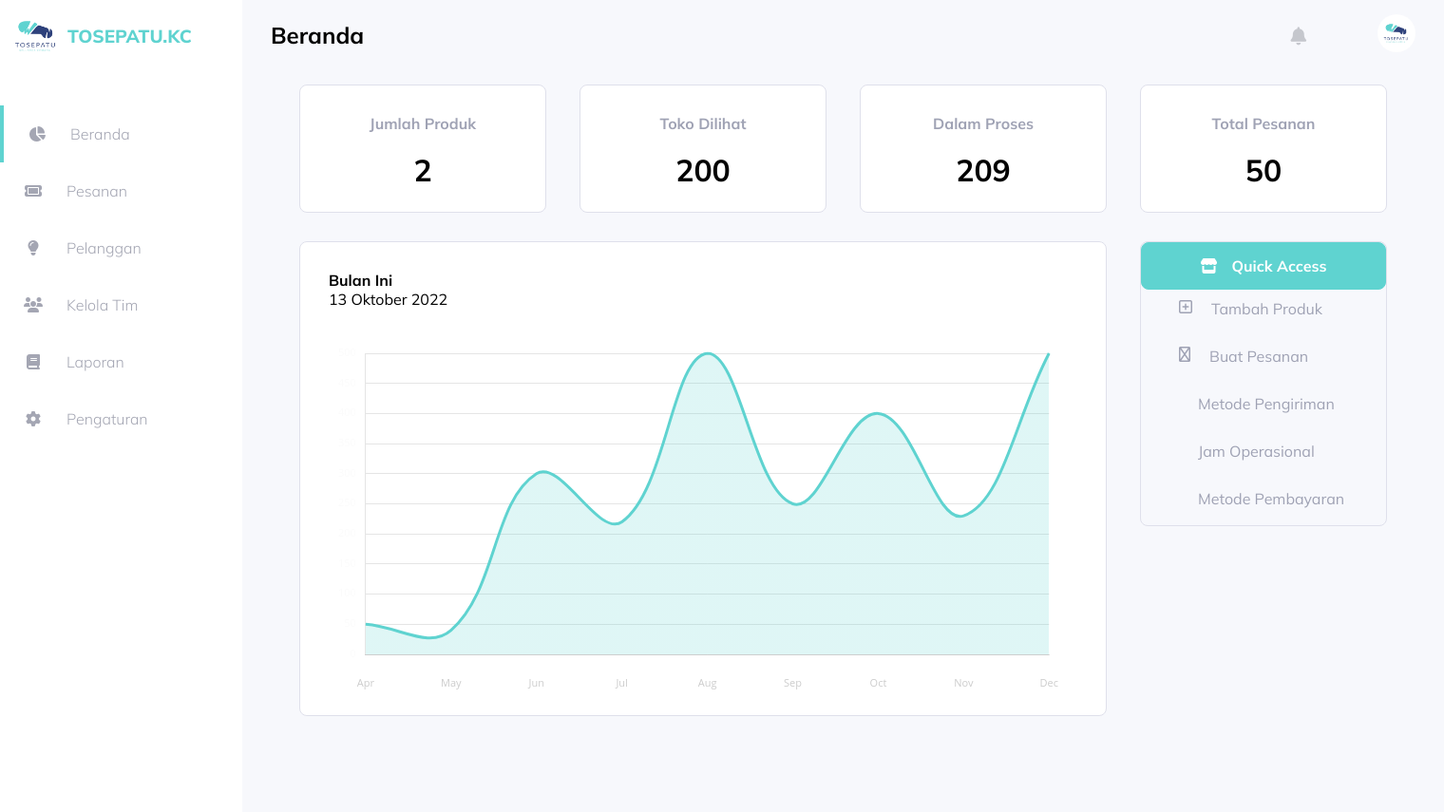
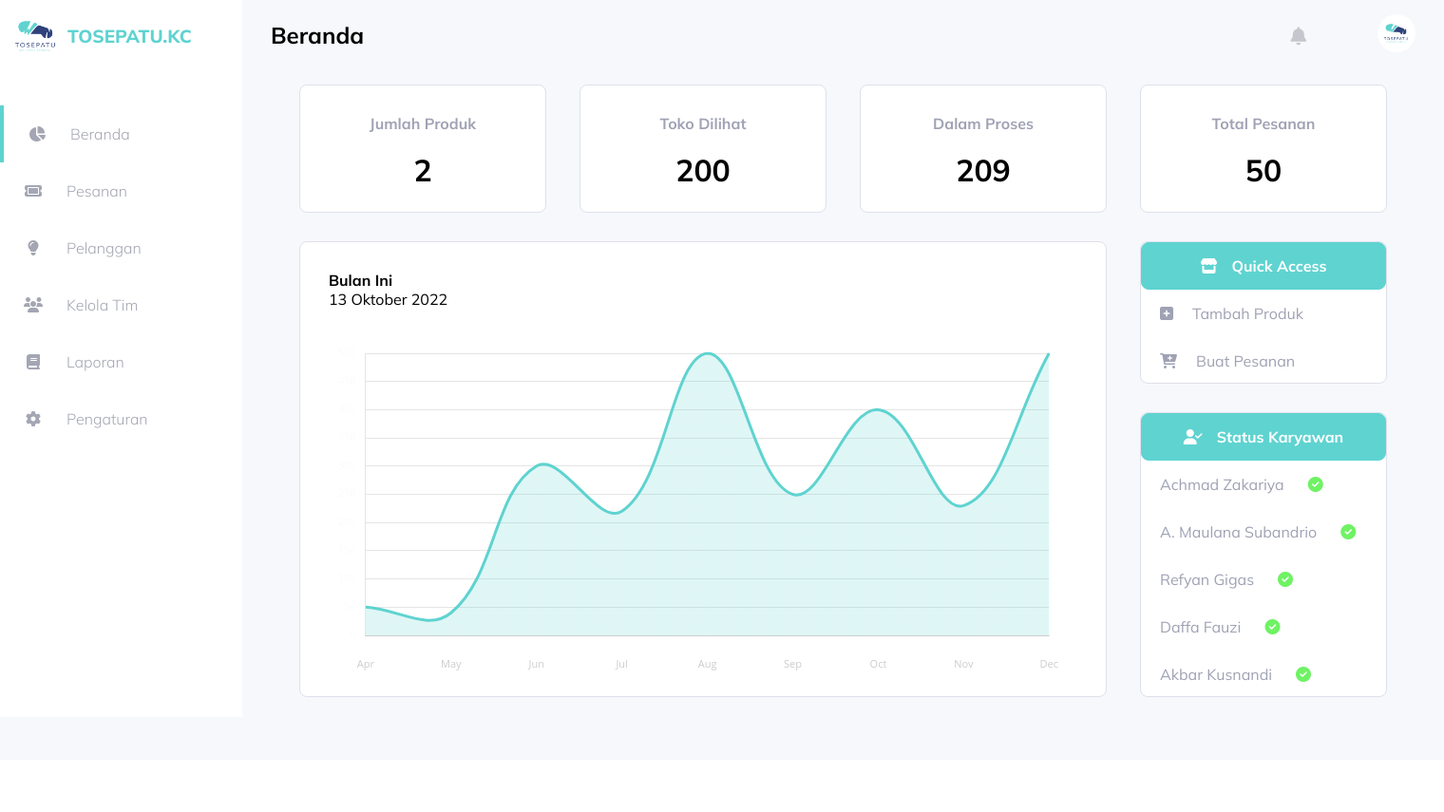
Before and after one commit to Aryaaazrr/tosepatu, a PHP site: page /page/dashboard.php in a window 1520 px wide. Shown: the whole page at 95% size. After the commit the page ends 734 px from the top, so only its background shows below. Run offline with PHP 8.4, Linux system fonts and the light colour scheme; the visitor is signed in with stand-in values (Sample User, id 1); data that the repository does not hold is empty; some libraries are stand-ins or nearby versions.

Commit message:
mengupdate page.css dan dashboard.php

```diff
--- a/asset/css/page.css
+++ b/asset/css/page.css
@@ -23,7 +23,7 @@ body {
 #menu {
     background: #fff;
     width: 255px;
-    height: 855px;
+    height: 755px;
 }
 
 #menu .logo {
@@ -214,30 +214,31 @@ body {
 #interface .content-data .chart {
     background: #fff;
     width: 850px;
-    height: 500px;
+    height: 480px;
     padding: 30px 30px;
     margin-left: 30px;
     margin-top: 30px;
-    margin-bottom: 50px;
+    /* margin-bottom: 30px; */
     border: 1px solid #DFE0EB;
     border-radius: 8px;
 }
 
 #interface .content-data .chart .cont-chart {
-    height: 400px;
+    height: 380px;
     margin-top: 1.6rem;
 }
 
-#interface .content-data .quick-access {
+#interface .content-data .content-right .quick-access {
     width: 260px;
-    height: 300px;
+    height: 150px;
     margin-top: 30px;
     margin-left: 35px;
     border: 1px solid #DFE0EB;
     border-radius: 8px;
+    background-color: #fff;
 }
 
-#interface .content-data .quick-access .tittle-quick {
+#interface .content-data .content-right .quick-access .tittle-quick {
     height: 50px;
     background: var(--hover);
     border: 1px solid #DFE0EB;
@@ -249,36 +250,112 @@ body {
     border: 1px solid var(--hover);
 }
 
-#interface .content-data .quick-access .tittle-quick i {
+#interface .content-data .content-right .quick-access .tittle-quick i {
     margin-right: 15px;
 }
 
-#interface .content-data .quick-access .item-quick {
+#interface .content-data .content-right .quick-access .item-quick {
     background: transparent;
     border-radius: 8px;
     color: #9FA2B4;
     text-align: left;
-    padding: 10px;
-
+    /* padding: 10px; */
 }
 
-#interface .content-data .quick-access .item-quick li {
+#interface .content-data .content-right .quick-access .item-quick li {
     height: 50px;
-    width: 260px;
     display: flex;
     justify-content: flex-start;
-    margin-left: 30px;
-    /* margin-top: 5px; */
 }
 
-#interface .content-data .quick-access .item-quick i {
-    /* margin-top: 5px; */
-    /* font-size: 16px; */
+#interface .content-data .content-right .quick-access .item-quick li i {
+    margin-left: 20px;
+    margin-top: auto;
+    margin-bottom: auto;
 }
 
-#interface .content-data .quick-access .item-quick a {
+#interface .content-data .content-right .quick-access .item-quick li a {
     text-decoration: none;
     color: #9FA2B4;
     font-size: 16px;
     margin-left: 20px;
+    margin-top: auto;
+    margin-bottom: auto;
 }
+
+#interface .content-data .content-right .quick-access .item-quick li:hover i,
+#interface .content-data .content-right .quick-access .item-quick li:hover a {
+    color: var(--hover);
+}
+
+#interface .content-data .content-right .quick-access .item-quick li:hover {
+    background: rgba(159, 162, 180, 8%);
+    cursor: pointer;
+}
+
+#interface .content-data .content-right .status-karyawan {
+    width: 260px;
+    height: 300px;
+    margin-top: 30px;
+    margin-left: 35px;
+    border: 1px solid #DFE0EB;
+    border-radius: 8px;
+    background-color: #fff;
+    flex-direction: column;
+}
+
+#interface .content-data .status-karyawan .tittle-status {
+    height: 50px;
+    background: var(--hover);
+    border: 1px solid #DFE0EB;
+    border-radius: 8px;
+    display: flex;
+    justify-content: center;
+    align-items: center;
+    color: #fff;
+    border: 1px solid var(--hover);
+}
+
+#interface .content-data .status-karyawan .tittle-status i {
+    margin-right: 15px;
+}
+
+#interface .content-data .status-karyawan .item-status {
+    background: transparent;
+    border-radius: 8px;
+    color: #9FA2B4;
+    text-align: left;
+}
+
+#interface .content-data .status-karyawan .item-status li {
+    height: 50px;
+    display: flex;
+    justify-content: flex-start;
+    width: 100%;
+    cursor: pointer;
+}
+
+#interface .content-data .status-karyawan .item-status li i {
+    margin-left: 25px;
+    margin-top: auto;
+    margin-bottom: auto;
+    color: #6FF264;
+}
+
+#interface .content-data .status-karyawan .item-status li a {
+    text-decoration: none;
+    color: #9FA2B4;
+    font-size: 16px;
+    margin-left: 20px;
+    margin-top: auto;
+    margin-bottom: auto;
+}
+
+#interface .content-data .status-karyawan .item-status li:hover a {
+    color: var(--hover);
+}
+
+#interface .content-data .status-karyawan .item-status li:hover {
+    background: rgba(159, 162, 180, 8%);
+    cursor: pointer;
+}
--- a/page/dashboard.php
+++ b/page/dashboard.php
@@ -105,17 +105,30 @@ require_once '../asset/php/session.php';
                     </div>
                 </div>
 
-                <div class="quick-access">
-                    <div class="tittle-quick">
-                        <i class="fa-solid fa-store"></i>
-                        <h4>Quick Access</h4>
+                <div class="content-right">
+                    <div class="quick-access">
+                        <div class="tittle-quick">
+                            <i class="fa-solid fa-store"></i>
+                            <h4>Quick Access</h4>
+                        </div>
+                        <div class="item-quick">
+                            <li><i class="fa-solid fa-square-plus"></i><a href="#">Tambah Produk</a></li>
+                            <li><i class="fa-sharp fa-solid fa-cart-plus"></i><a href="#">Buat Pesanan</a></li>
+                        </div>
                     </div>
-                    <div class="item-quick">
-                        <li><i class="fa-regular fa-square-plus"></i><a href="#">Tambah Produk</a></li>
-                        <li><i class="fa-regular fa-arrow-up-right-from-square"></i><a href="#">Buat Pesanan</a></li>
-                        <li><i class="fa-regular fa-grid-2-plus"></i><a href="#">Metode Pengiriman</a></li>
-                        <li><i class="fa-regular fa-grid-2-plus"></i><a href="#">Jam Operasional</a></li>
-                        <li><i class="fa-regular fa-grid-2-plus"></i><a href="#">Metode Pembayaran</a></li>
+
+                    <div class="status-karyawan">
+                        <div class="tittle-status">
+                            <i class="fa-solid fa-user-check"></i>
+                            <h4>Status Karyawan</h4>
+                        </div>
+                        <div class="item-status">
+                            <li><a href="#">Achmad Zakariya</a><i class="fa-solid fa-circle-check"></i></li>
+                            <li><a href="#">A. Maulana Subandrio</a><i class="fa-solid fa-circle-check"></i></li>
+                            <li><a href="#">Refyan Gigas</a><i class="fa-solid fa-circle-check"></i></li>
+                            <li><a href="#">Daffa Fauzi</a><i class="fa-solid fa-circle-check"></i></li>
+                            <li><a href="#">Akbar Kusnandi</a><i class="fa-solid fa-circle-check"></i></li>
+                        </div>
                     </div>
                 </div>
             </div>
```
